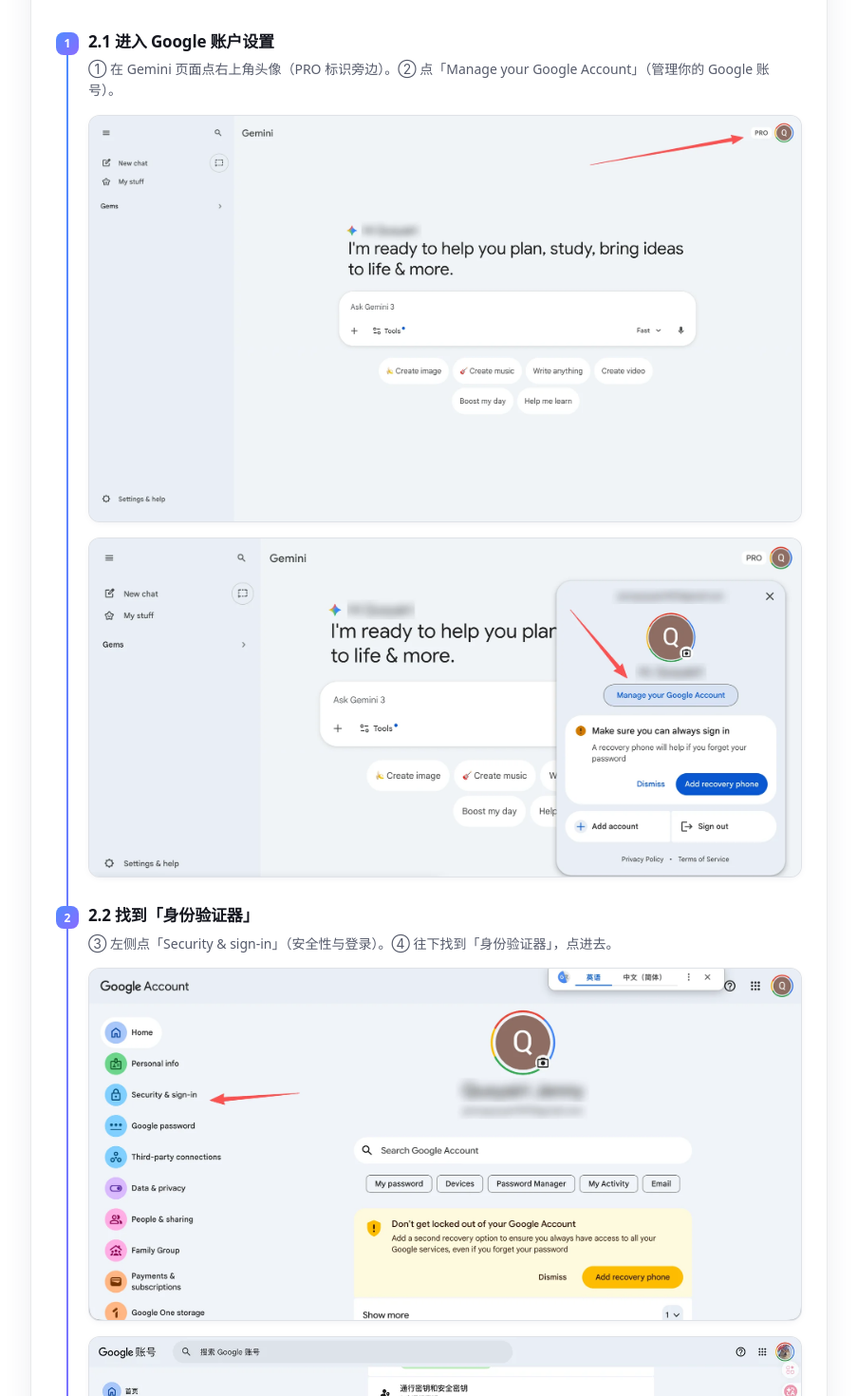
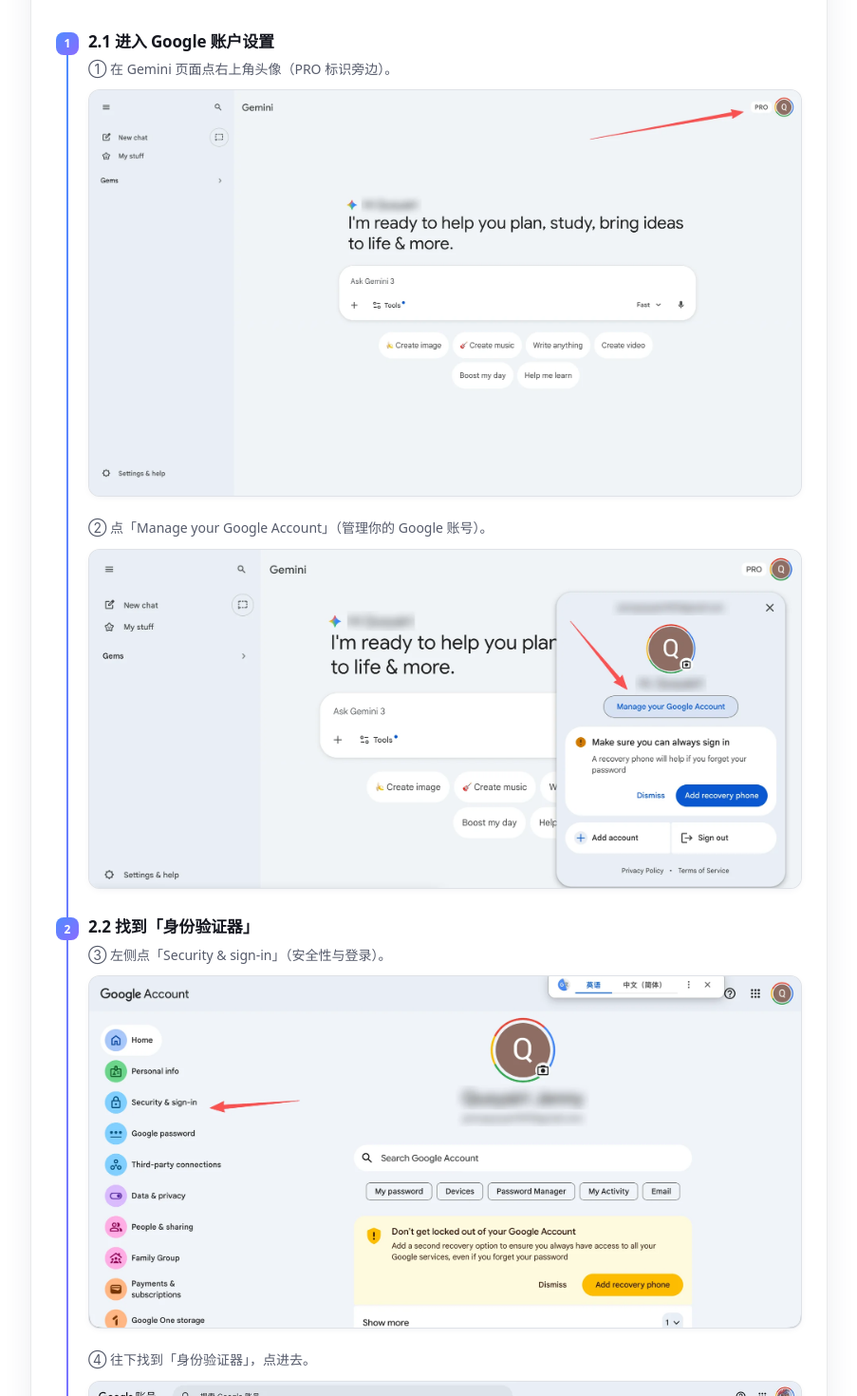
Before and after one commit to AndrmanByte/geminichong, a Next.js app: page /guide in a window 1280 px wide. Shown: the part 1760-3230 px from the top of the page at 95% size, without its empty margins (188-1091 px from the left). Built offline with nearby package versions, Linux system fonts and the light colour scheme.

Commit message:
fix(guide): 2FA 小步拆为逐条对应（动作①→图，②→图）

```diff
--- a/app/globals.css
+++ b/app/globals.css
@@ -488,6 +488,16 @@ input:focus, textarea:focus {
   gap: 16px;
   margin-top: 14px;
 }
+/* 每个小步：一句话 + 它对应的那张图 */
+.guide-sub-list {
+  display: grid;
+  gap: 22px;
+  margin-top: 6px;
+}
+.guide-sub {
+  display: grid;
+  gap: 10px;
+}
 
 /* ---------- 灯箱 Lightbox ---------- */
 .lb-overlay {
--- a/app/guide/page.tsx
+++ b/app/guide/page.tsx
@@ -46,35 +46,31 @@ const COMMON = [
 const TWOFA_STEPS = [
   {
     t: "2.1 进入 Google 账户设置",
-    d: "① 在 Gemini 页面点右上角头像（PRO 标识旁边）。② 点「Manage your Google Account」（管理你的 Google 账号）。",
-    imgs: [
-      { src: "/geminiverify/step1.webp", alt: "Gemini 页面右上角头像" },
-      { src: "/geminiverify/step2.webp", alt: "Manage your Google Account" },
+    subs: [
+      { d: "① 在 Gemini 页面点右上角头像（PRO 标识旁边）。", src: "/geminiverify/step1.webp", alt: "Gemini 页面右上角头像" },
+      { d: "② 点「Manage your Google Account」（管理你的 Google 账号）。", src: "/geminiverify/step2.webp", alt: "Manage your Google Account" },
     ],
   },
   {
     t: "2.2 找到「身份验证器」",
-    d: "③ 左侧点「Security & sign-in」（安全性与登录）。④ 往下找到「身份验证器」，点进去。",
-    imgs: [
-      { src: "/geminiverify/step3.webp", alt: "Security & sign-in" },
-      { src: "/geminiverify/step4.webp", alt: "身份验证器 Authenticator" },
+    subs: [
+      { d: "③ 左侧点「Security & sign-in」（安全性与登录）。", src: "/geminiverify/step3.webp", alt: "Security & sign-in" },
+      { d: "④ 往下找到「身份验证器」，点进去。", src: "/geminiverify/step4.webp", alt: "身份验证器 Authenticator" },
     ],
   },
   {
     t: "2.3 设置新的身份验证器，拿到密钥",
-    d: "⑤ 点「+ 设置身份验证器」。⑥ 弹出二维码时点「无法扫描？」显示密钥。⑦ 把密钥粘贴到 2fa.run 获取验证码，并复制无空格的密钥保存好。",
-    imgs: [
-      { src: "/geminiverify/step5.webp", alt: "设置身份验证器" },
-      { src: "/geminiverify/step6.webp", alt: "二维码弹窗与无法扫描" },
-      { src: "/geminiverify/step7.webp", alt: "2fa.run 复制密钥" },
+    subs: [
+      { d: "⑤ 点「+ 设置身份验证器」。", src: "/geminiverify/step5.webp", alt: "设置身份验证器" },
+      { d: "⑥ 弹出二维码时点「无法扫描？」，页面会显示一串密钥。", src: "/geminiverify/step6.webp", alt: "二维码弹窗与无法扫描" },
+      { d: "⑦ 把密钥粘贴到 2fa.run 获取验证码，并复制下面那串无空格的密钥保存好。", src: "/geminiverify/step7.webp", alt: "2fa.run 复制密钥" },
     ],
   },
   {
     t: "2.4 输入验证码，点「验证」",
-    d: "⑧ 把 2fa.run 显示的 6 位验证码填进去，点「验证」。务必点验证，新 2FA 才生效。⑨ 看到「两步验证」已启用即完成。",
-    imgs: [
-      { src: "/geminiverify/step8.webp", alt: "输入验证码" },
-      { src: "/geminiverify/step9.webp", alt: "两步验证已启用" },
+    subs: [
+      { d: "⑧ 把 2fa.run 显示的 6 位验证码填进去，点「验证」。务必点验证，新 2FA 才生效。", src: "/geminiverify/step8.webp", alt: "输入验证码" },
+      { d: "⑨ 看到「两步验证」显示已启用，就完成了。", src: "/geminiverify/step9.webp", alt: "两步验证已启用" },
     ],
   },
 ] as const;
@@ -159,10 +155,12 @@ export default function GuidePage() {
                 <div className="tl-item" key={s.t}>
                   <span className="tl-dot">{i + 1}</span>
                   <h3>{s.t}</h3>
-                  <p style={{ color: "var(--text-dim)", fontSize: 14 }}>{s.d}</p>
-                  <div className="guide-figure-row">
-                    {s.imgs.map((img) => (
-                      <GuideFigure key={img.src} src={img.src} alt={img.alt} />
+                  <div className="guide-sub-list">
+                    {s.subs.map((sub) => (
+                      <div className="guide-sub" key={sub.src}>
+                        <p style={{ color: "var(--text-dim)", fontSize: 14 }}>{sub.d}</p>
+                        <GuideFigure src={sub.src} alt={sub.alt} />
+                      </div>
                     ))}
                   </div>
                 </div>
```
